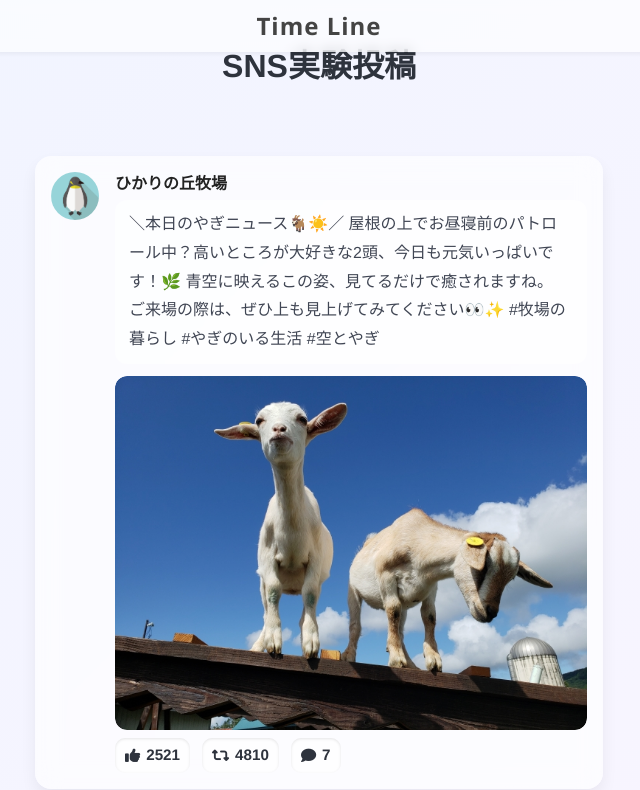
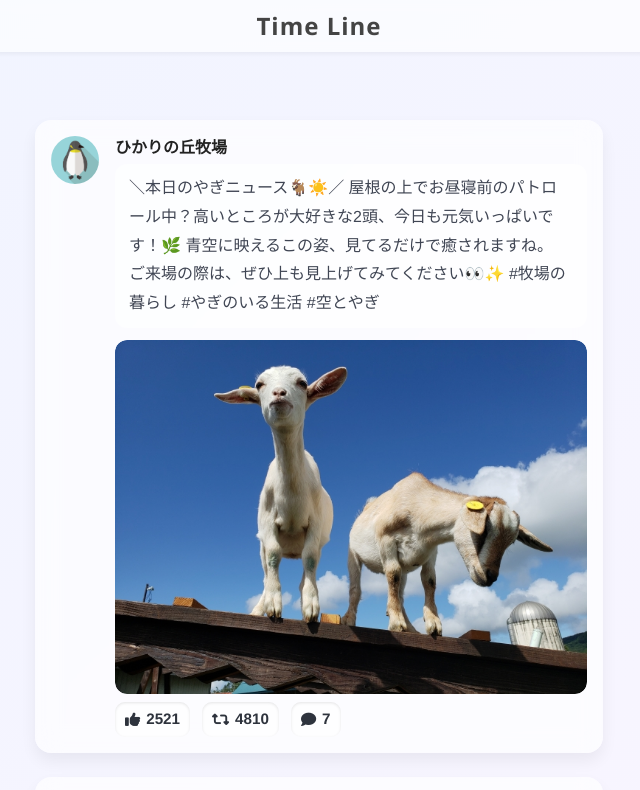
Before and after one commit to yrtasm-132/-sns-experiment, a plain HTML site: page main.html in a window 1280 px wide. Shown: the top 790 px of the page, without its empty margins (321-961 px from the left). Drawn offline with nearby package versions, Linux system fonts and the light colour scheme.

Commit message:
Add files via upload

```diff
--- a/main.html
+++ b/main.html
@@ -17,7 +17,6 @@
 </div>
 <section class="section">
 <div class="container">
-<h1 class="title has-text-centered">SNS実験投稿</h1>
 <div class="post-list">
 <!-- 投稿カード①（修正版） -->
 <div class="box post" data-postid="dummy1">
```
